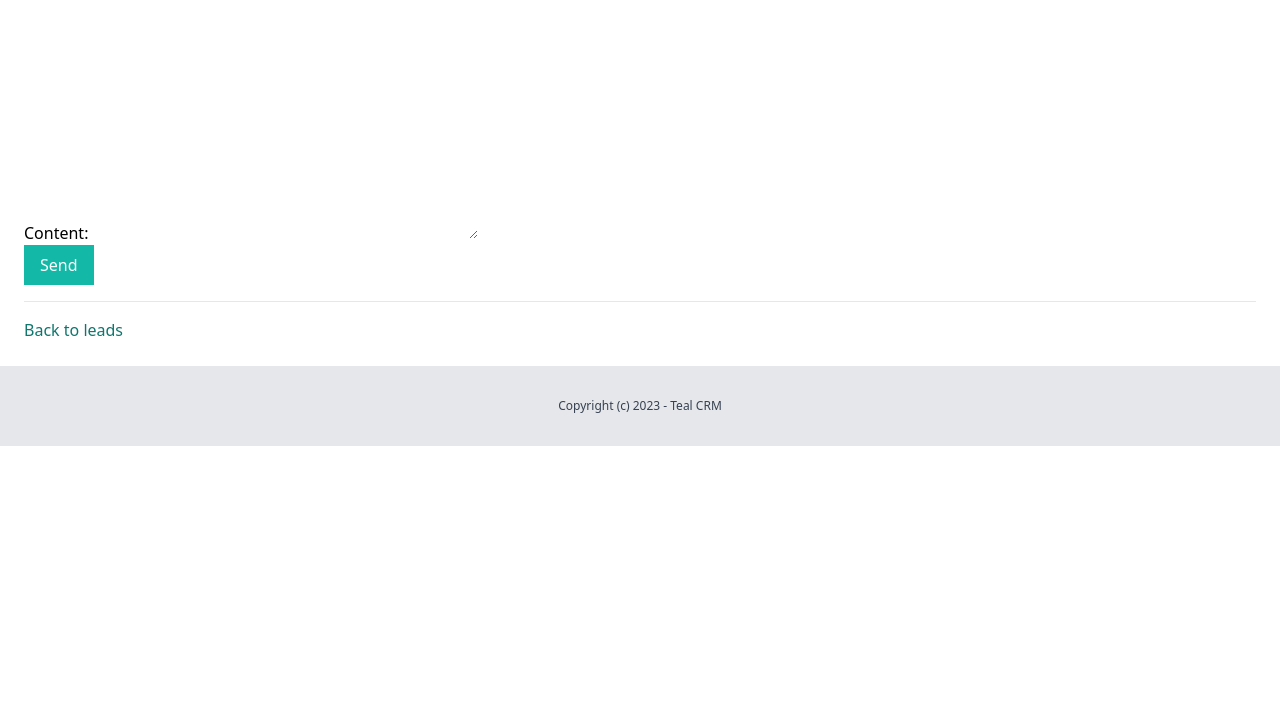
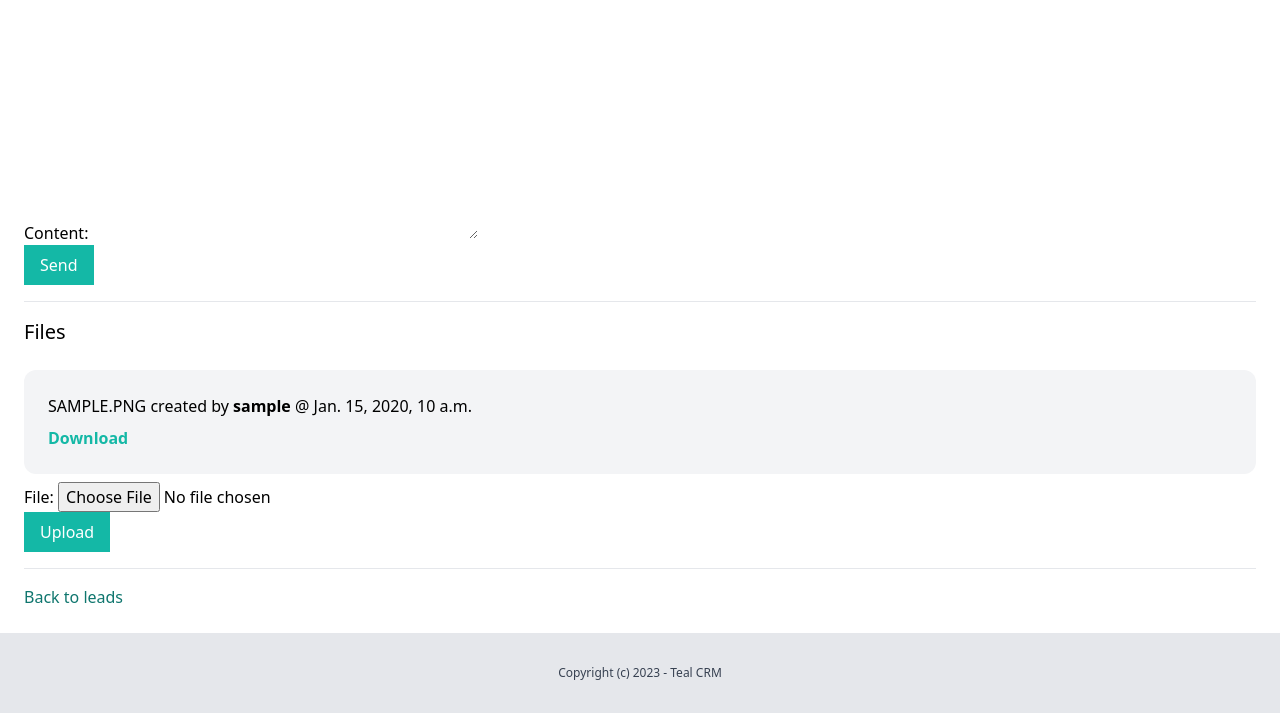
Before and after one commit to jfreites/tealcrm, a Django app: page /dashboard/leads/1 in a window 1280 px wide. Shown: the part 679-1392 px from the top of the page. Before the commit the page ends 1125 px from the top, so only its background shows below. Run offline with Django 4.2, Linux system fonts and the light colour scheme; a user stored in the database is signed in; tables that the repository leaves empty hold one stand-in row (values such as "Sample post"); style sheets or scripts are compiled from the project's sources.

Commit message:
added support to upload files to leads

```diff
--- a/lead/admin.py
+++ b/lead/admin.py
@@ -1,6 +1,7 @@
 from django.contrib import admin
 
-from .models import Lead, Comment
+from .models import Lead, Comment, LeadFile
 
 admin.site.register(Lead)
 admin.site.register(Comment)
+admin.site.register(LeadFile)
--- a/lead/forms.py
+++ b/lead/forms.py
@@ -1,6 +1,6 @@
 from django import forms
 
-from .models import Lead, Comment
+from .models import Lead, LeadFile, Comment
 
 
 class AddLeadForm(forms.ModelForm):
@@ -13,3 +13,9 @@ class AddCommentForm(forms.ModelForm):
     class Meta:
         model = Comment
         fields = ('content',)
+
+
+class AddLeadFileForm(forms.ModelForm):
+    class Meta:
+        model = LeadFile
+        fields = ('file',)
--- a/lead/models.py
+++ b/lead/models.py
@@ -45,6 +45,17 @@ class Lead(models.Model):
         return self.name
 
 
+class LeadFile(models.Model):
+    team = models.ForeignKey(Team, related_name='lead_files', on_delete=models.CASCADE)
+    lead = models.ForeignKey(Lead, related_name='files', on_delete=models.CASCADE)
+    file = models.FileField(upload_to='leadfiles')
+    created_by = models.ForeignKey(User, related_name='lead_files', on_delete=models.CASCADE)
+    created_at = models.DateTimeField(auto_now_add=True)
+
+    def __str__(self) -> str:
+        return self.created_by.username
+
+
 class Comment(models.Model):
     team = models.ForeignKey(Team, related_name='lead_comments', on_delete=models.CASCADE)
     lead = models.ForeignKey(Lead, related_name='comments', on_delete=models.CASCADE)
--- a/lead/templates/lead/lead_detail.html
+++ b/lead/templates/lead/lead_detail.html
@@ -54,6 +54,27 @@
 
         <hr class="my-4">
 
+        <h2 class="mb-6 text-xl">Files</h2>
+
+        <div class="space-y-4">
+            {% for leadfile in lead.files.all %}
+            <div class="bg-gray-100 mb-2 py-6 px-6 rounded-xl">
+                <p class="mb-2">{{ leadfile.file.name|upper }} created by <strong>{{ leadfile.created_by }}</strong> @ {{ leadfile.created_at }}</p>
+
+                <a href="{{ leadfile.file.url }}" class="text-teal-500 font-semibold" target="_blank">Download</a>
+            </div>
+            {% endfor %}
+        </div>
+
+        <form action="{% url 'lead:add_file' lead.id %}" method="post" enctype="multipart/form-data">
+            {% csrf_token %}
+            {{ fileform.as_p }}
+
+            <button class="py-2 px-4 bg-teal-500 text-white">Upload</button>
+        </form>
+
+        <hr class="my-4">
+
         <a href="{% url 'lead:list' %}" class="text-teal-700">Back to leads</a>
     </div>
 {% endblock %}
--- a/lead/urls.py
+++ b/lead/urls.py
@@ -11,5 +11,6 @@ urlpatterns = [
     path('<int:pk>/delete/', views.LeadDeleteView.as_view(), name='delete'),
     path('<int:pk>/convert/', views.ConvertToClientView.as_view(), name='convert_to_client'),
     path('<int:pk>/add-comment/', views.AddCommentView.as_view(), name='add_comment'),
+    path('<int:pk>/add-file/', views.AddFileView.as_view(), name='add_file'),
     path('add-lead/', views.LeadCreateView.as_view(), name='add'),
 ]
--- a/lead/views.py
+++ b/lead/views.py
@@ -8,8 +8,8 @@ from django.views import View
 from django.views.generic import ListView, DetailView, DeleteView, UpdateView, CreateView
 from django.urls import reverse_lazy
 
-from .forms import AddCommentForm
-from .models import Lead, Comment
+from .forms import AddCommentForm, AddLeadFileForm
+from .models import Lead, Comment, LeadFile
 
 from client.models import Client
 from team.models import Team
@@ -37,7 +37,7 @@ class LeadDetailView(DetailView):
     def get_context_data(self, **kwargs):
         context = super().get_context_data(**kwargs)
         context['form'] = AddCommentForm()
-        context['comments'] = Comment.objects.filter(lead_id=self.kwargs.get('pk'))
+        context['fileform'] = AddLeadFileForm()
 
         return context
 
@@ -135,14 +135,34 @@ class ConvertToClientView(View):
         return redirect('lead:list')
 
 
-class AddCommentView(View):
+class AddFileView(View):
     def post(self, request, *args, **kwargs):
         pk = kwargs.get('pk')
         team = Team.objects.filter(created_by=request.user)[0]
 
+        form = AddLeadFileForm(request.POST, request.FILES)
+
+        if form.is_valid():
+            team = Team.objects.filter(created_by=request.user)[0]
+            leadfile = form.save(commit=False)
+            leadfile.team = team
+            leadfile.created_by = request.user
+            leadfile.lead_id = pk
+            leadfile.save()
+
+            messages.success(request, 'Your file was uploaded.')
+
+        return redirect('lead:detail', pk=pk)
+
+
+class AddCommentView(View):
+    def post(self, request, *args, **kwargs):
+        pk = kwargs.get('pk')
+
         form = AddCommentForm(request.POST)
 
         if form.is_valid():
+            team = Team.objects.filter(created_by=request.user)[0]
             comment = form.save(commit=False)
             comment.team = team
             comment.created_by = request.user
--- a/tealcrm/settings.py
+++ b/tealcrm/settings.py
@@ -126,9 +126,13 @@ USE_TZ = True
 # https://docs.djangoproject.com/en/4.2/howto/static-files/
 
 STATIC_URL = 'static/'
+
 STATICFILES_DIRS = [
     BASE_DIR / "static",
 ]
+
+MEDIA_ROOT = BASE_DIR / 'media'
+MEDIA_URL = 'media/'
 
 # Default primary key field type
 # https://docs.djangoproject.com/en/4.2/ref/settings/#default-auto-field
--- a/tealcrm/urls.py
+++ b/tealcrm/urls.py
@@ -1,3 +1,5 @@
+from django.conf import settings
+from django.conf.urls.static import static
 from django.contrib import admin
 from django.contrib.auth.views import LoginView, LogoutView
 from django.urls import path, include
@@ -19,3 +21,6 @@ urlpatterns = [
     path('log-out/', LogoutView.as_view(), name='logout'),
     path('', index, name='index'),
 ]
+
+if settings.DEBUG:
+    urlpatterns += static(settings.MEDIA_URL, document_root=settings.MEDIA_ROOT)
```
Also changed, not shown: lead/migrations/0006_leadfile.py (added).
